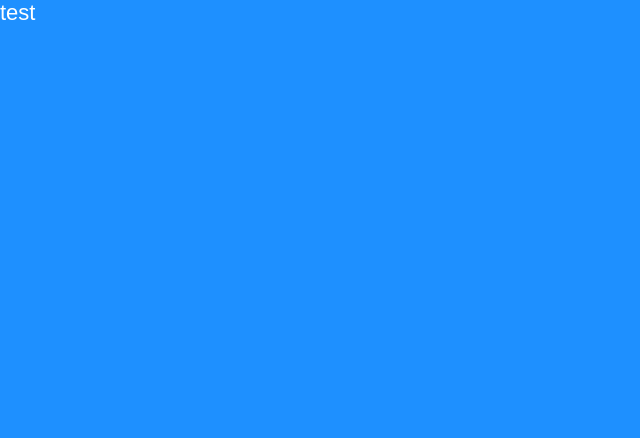
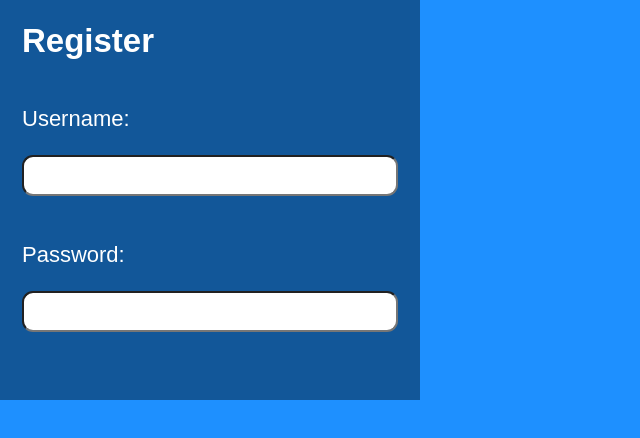
Before and after one commit to jls777/login-form-demo, a React (Vite) app: page / in a window 1280 px wide. Shown: the top 438 px of the page, without its empty margins (0-640 px from the left). Built offline with nearby package versions, Linux system fonts and the light colour scheme.

Commit message:
added username and password label form

```diff
--- a/src/Register.jsx
+++ b/src/Register.jsx
@@ -1,5 +1,147 @@
+import { useRef, useState, useEffect } from "react";
+import {
+  faCheck,
+  faTimes,
+  faInfoCircle,
+} from "@fortawesome/free-solid-svg-icons";
+import { FontAwesomeIcon } from "@fortawesome/react-fontawesome";
+
+const USER_REGEX = /^[A-z][A-z0-9-_]{3,23}$/;
+const PWD_REGEX = /^(?=.*[a-z])(?=.*[A-Z])(?=.*[0-9])(?=.*[!@#$%]).{8,24}$/;
+const REGISTER_URL = "/register";
+
 function Register() {
-  return <div>test</div>;
+  // const userRef = userRef();
+  const errRef = useRef();
+
+  const [user, setUser] = useState("");
+  const [validName, setValidName] = useState(false);
+  const [userFocus, setUserFocus] = useState(false);
+
+  const [pwd, setPwd] = useState("");
+  const [validPwd, setValidPwd] = useState(false);
+  const [pwdFocus, setPwdFocus] = useState(false);
+
+  const [matchPwd, setMatchPwd] = useState("");
+  const [validMatch, setValidMatch] = useState(false);
+  const [matchFocus, setMatchFocus] = useState(false);
+
+  const [errMsg, setErrMsg] = useState("");
+  const [success, setSuccess] = useState(false);
+
+  // useEffect(() => {
+  //   userRef.current.focus();
+  // }, []);
+
+  useEffect(() => {
+    const result = USER_REGEX.test(user);
+    console.log(result);
+    console.log(user);
+    setValidName(result);
+  }, [user]);
+
+  useEffect(() => {
+    const result = PWD_REGEX.test(pwd);
+    console.log(result);
+    console.log(pwd);
+    const match = pwd === matchPwd;
+    setValidMatch(match);
+  }, [pwd, matchPwd]);
+
+  useEffect(() => {
+    setErrMsg("");
+  }, [user, pwd, matchPwd]);
+
+  return (
+    <section>
+      <p
+        ref={errRef}
+        className={errMsg ? "errmsg" : "offscreen"}
+        aria-live="assertive"
+      >
+        {errMsg}
+      </p>
+      <h1>Register</h1>
+      <form>
+        <label htmlFor="username">
+          Username:
+          <FontAwesomeIcon
+            icon={faCheck}
+            className={validName ? "valid" : "hide"}
+          />
+          <FontAwesomeIcon
+            icon={faTimes}
+            className={validName || !user ? "hide" : "invalid"}
+          />
+        </label>
+        <input
+          type="text"
+          id="username"
+          // ref={userRef}
+          autoComplete="off"
+          onChange={(e) => setUser(e.target.value)}
+          value={user}
+          required
+          aria-invalid={validName ? "false" : "true"}
+          aria-describedby="uidnote"
+          onFocus={() => setUserFocus(true)}
+          onBlur={() => setUserFocus(false)}
+        />
+        <p
+          id="uidnote"
+          className={
+            userFocus && user && !validName ? "instructions" : "offscreen"
+          }
+        >
+          <FontAwesomeIcon icon={faInfoCircle} />
+          4 to 24 characters.
+          <br />
+          Must begin with a letter.
+          <br />
+          Letters, numbers, underscores, hyphens allowed.
+        </p>
+        <label htmlFor="password">
+          Password:
+          <FontAwesomeIcon
+            icon={faCheck}
+            className={validPwd ? "valid" : "hide"}
+          />
+          <FontAwesomeIcon
+            icon={faTimes}
+            className={validPwd || !pwd ? "hide" : "invalid"}
+          />
+        </label>
+        <input
+          type="password"
+          id="password"
+          onChange={(e) => setPwd(e.target.value)}
+          value={pwd}
+          required
+          aria-invalid={validPwd ? "false" : "true"}
+          aria-describedby="pwdnote"
+          onFocus={() => setPwdFocus(true)}
+          onBlur={() => setPwdFocus(false)}
+        />
+        <p
+          id="pwdnote"
+          className={pwdFocus && !validPwd ? "instructions" : "offscreen"}
+        >
+          <FontAwesomeIcon icon={faInfoCircle} />
+          8 to 24 characters.
+          <br />
+          Must include uppercase and lowercase letters, a number and a special
+          character.
+          <br />
+          Allowed special characters:
+          <span aria-label="exclamation mark">!</span>
+          <span aria-label="at symbol">@</span>
+          <span aria-label="hashtag">#</span>
+          <span aria-label="dollar sign">$</span>
+          <span aria-label="percent">%</span>
+        </p>
+      </form>
+    </section>
+  );
 }
 
 export default Register;
```
Also changed, not shown: eslint.config.js (+12 -12 lines).
